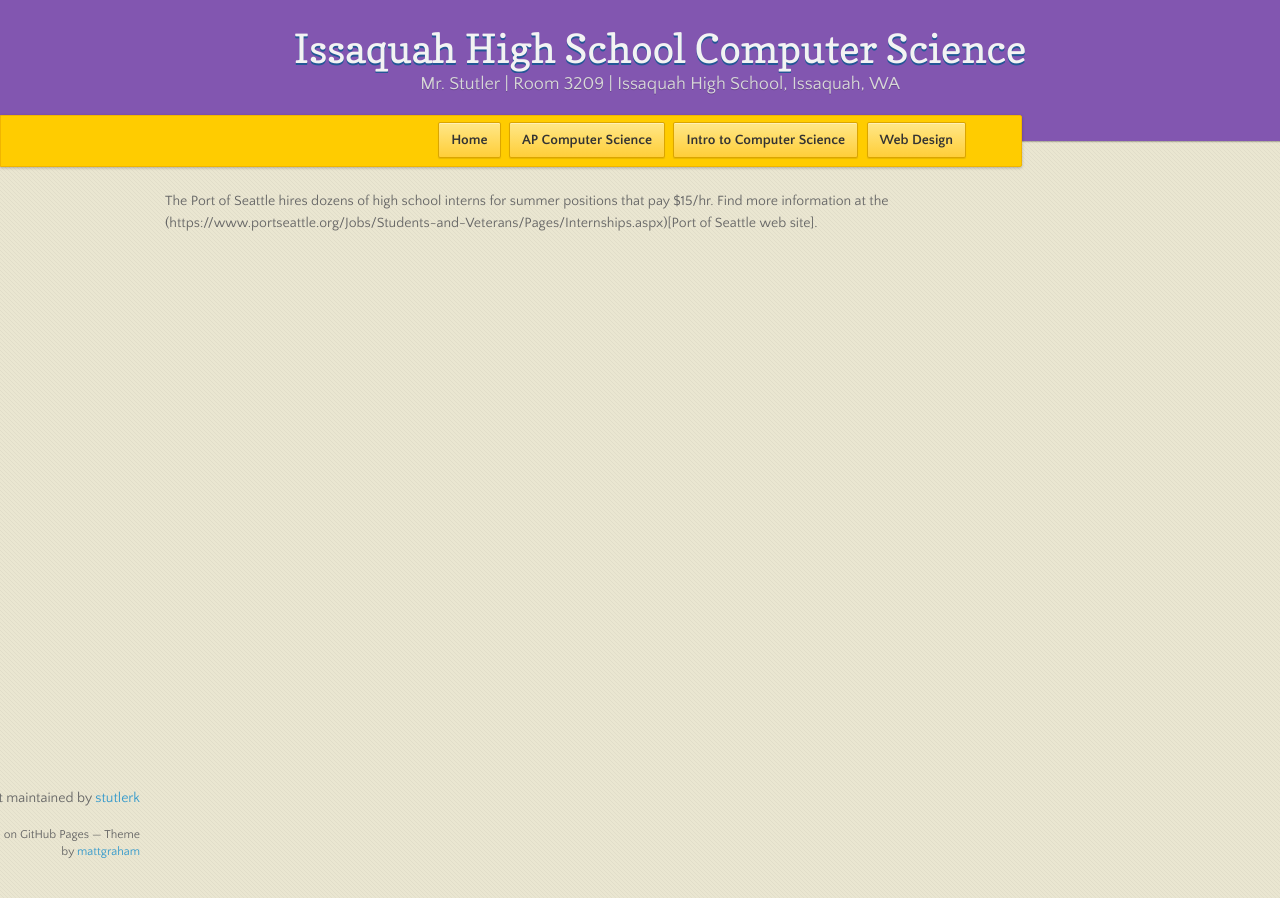
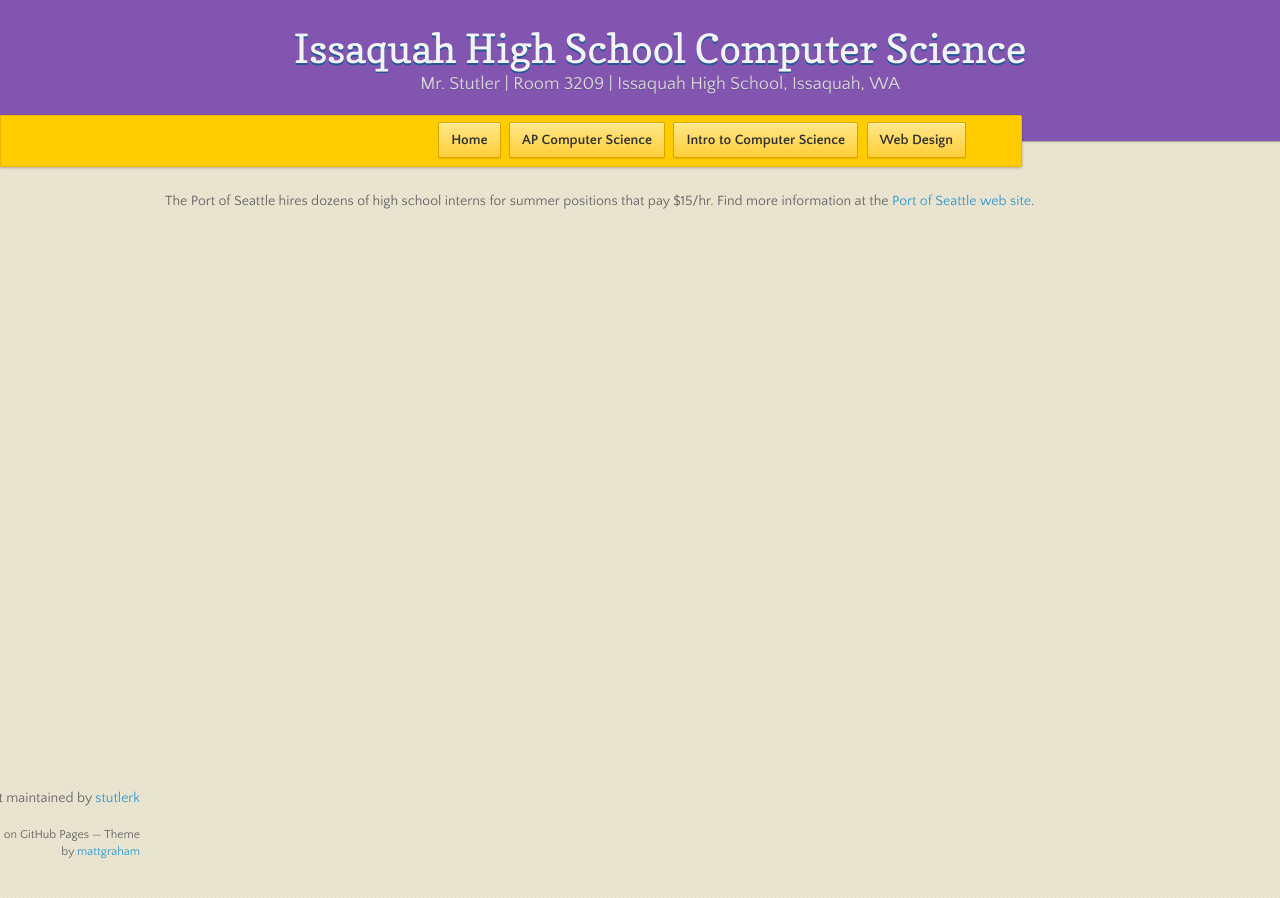
Before and after one commit to stutlerk/ihs-website, a Jekyll site: the page built from _posts/2017-04-17-PortOfSeattleInternships.md, in a window 1280 px wide. Built offline with Jekyll 4.4.1, drawn with Linux system fonts in a browser that asks for light colours; nearby versions of some CDN libraries; our own code applies the rules of GitHub Pages for plain Markdown files; some of the changed lines change nothing that is shown.

Commit message:
Update 2017-04-17-PortOfSeattleInternships.md

```diff
--- a/_posts/2017-04-17-PortOfSeattleInternships.md
+++ b/_posts/2017-04-17-PortOfSeattleInternships.md
@@ -3,4 +3,4 @@ title: Port of Seattle Internships
 categories: [apcs, introcs, web]
 ---
 The Port of Seattle hires dozens of high school interns for summer positions that pay $15/hr. Find more information at the
-(https://www.portseattle.org/Jobs/Students-and-Veterans/Pages/Internships.aspx)[Port of Seattle web site].
+[Port of Seattle web site](https://www.portseattle.org/Jobs/Students-and-Veterans/Pages/Internships.aspx).
```
